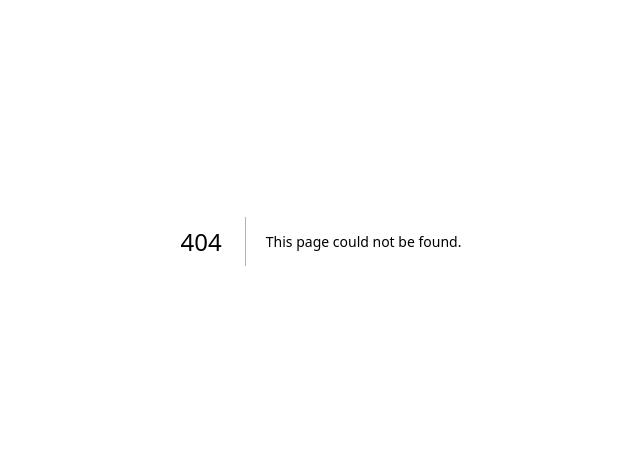
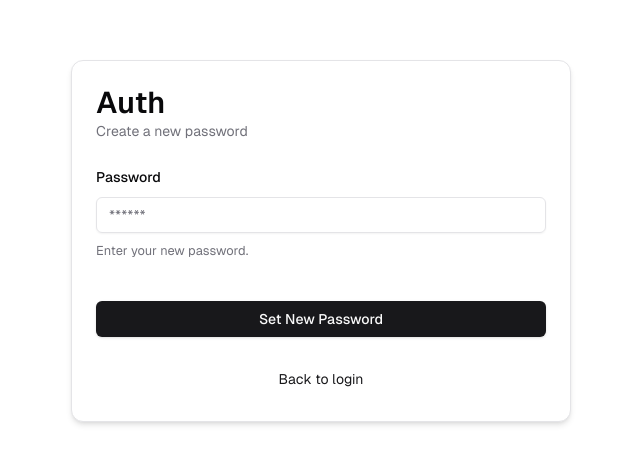
Before and after one commit to jsaugat/Auth.js-V5-Master, a Next.js app: page /auth/new-password in a window 1280 px wide. Before the commit this address had no page. Shown: the part 159-622 px from the top of the page, without its empty margins (319-959 px from the left). Built offline with nearby package versions, Linux system fonts and the light colour scheme.

Commit message:
add: a form to accept a new password

```diff
--- /dev/null
+++ b/app/auth/new-password/page.tsx
@@ -0,0 +1,8 @@
+import { NewPasswordForm } from '@/components/auth/new-password-form'
+import React from 'react'
+
+export default function NewPassword() {
+  return (
+    <NewPasswordForm />
+  )
+}
--- /dev/null
+++ b/components/auth/new-password-form.tsx
@@ -0,0 +1,100 @@
+"use client"
+
+import { Button } from "@/components/ui/button";
+import {
+  Form,
+  FormControl,
+  FormDescription,
+  FormField,
+  FormItem,
+  FormLabel,
+  FormMessage,
+} from "@/components/ui/form";
+import { Input } from "@/components/ui/input";
+import { CardWrapper } from './card-wrapper';
+
+import { zodResolver } from "@hookform/resolvers/zod";
+import { useForm } from "react-hook-form";
+import { NewPasswordSchema } from "@/schemas";
+import * as z from "zod";
+import { FormError } from "@/components/form-error";
+import { FormSuccess } from "@/components/form-success";
+import { useState, useTransition } from "react";
+import { setNewPassword } from "@/actions/setNewPassword";
+import { useSearchParams } from "next/navigation";
+
+// Types
+type NewPasswordSchemaType = z.infer<typeof NewPasswordSchema>;
+
+export const NewPasswordForm = () => {
+  // error and success states are created for displaying error and success UI messages in the form
+  const [error, setError] = useState<string | undefined>("");
+  const [success, setSuccess] = useState<string | undefined>("");
+  const [isPending, startTransition] = useTransition();
+
+  const searchParams = useSearchParams();
+  const token = searchParams.get("token");
+
+  //? Use zodResolver to integrate Zod schema validation with the form
+  const form = useForm<NewPasswordSchemaType>({
+    resolver: zodResolver(NewPasswordSchema), // Attach the schema validation
+    defaultValues: {
+      password: "",
+    },
+  });
+
+  // Update the submit handler for sending reset email
+  const onSubmit = (credentials: NewPasswordSchemaType) => {
+    setSuccess("");
+    setError("");
+
+    startTransition(() => {
+      // Call the function to
+      setNewPassword(credentials, token)
+        .then((data) => {
+          setError(data?.error);
+          setSuccess(data?.success);
+        });
+    });
+
+    console.log("Password submitted:", credentials);
+  };
+
+  return (
+    <CardWrapper
+      headerLabel="Create a new password"
+      backButtonLabel="Back to login"
+      backButtonHref="/auth/login"
+      showSocial={false}
+    >
+      <Form {...form}>
+        <form onSubmit={form.handleSubmit(onSubmit)} className="space-y-10">
+          <div className="space-y-6">
+
+            <FormField
+              control={form.control}
+              name="password"
+              render={({ field }) => (
+                <FormItem>
+                  <FormLabel>Password</FormLabel>
+                  <FormControl>
+                    <Input type="password" placeholder="******" {...field} disabled={isPending} />
+                  </FormControl>
+                  <FormDescription>
+                    Enter your new password.
+                  </FormDescription>
+                  <FormMessage />
+                </FormItem>
+              )}
+            />
+          </div>
+          <div className="space-y-4">
+            <FormError message={error} />
+            <FormSuccess message={success} />
+            <Button type="submit" className="w-full" disabled={isPending}>Set New Password</Button>
+          </div>
+        </form>
+      </Form>
+    </CardWrapper>
+  );
+}
```
